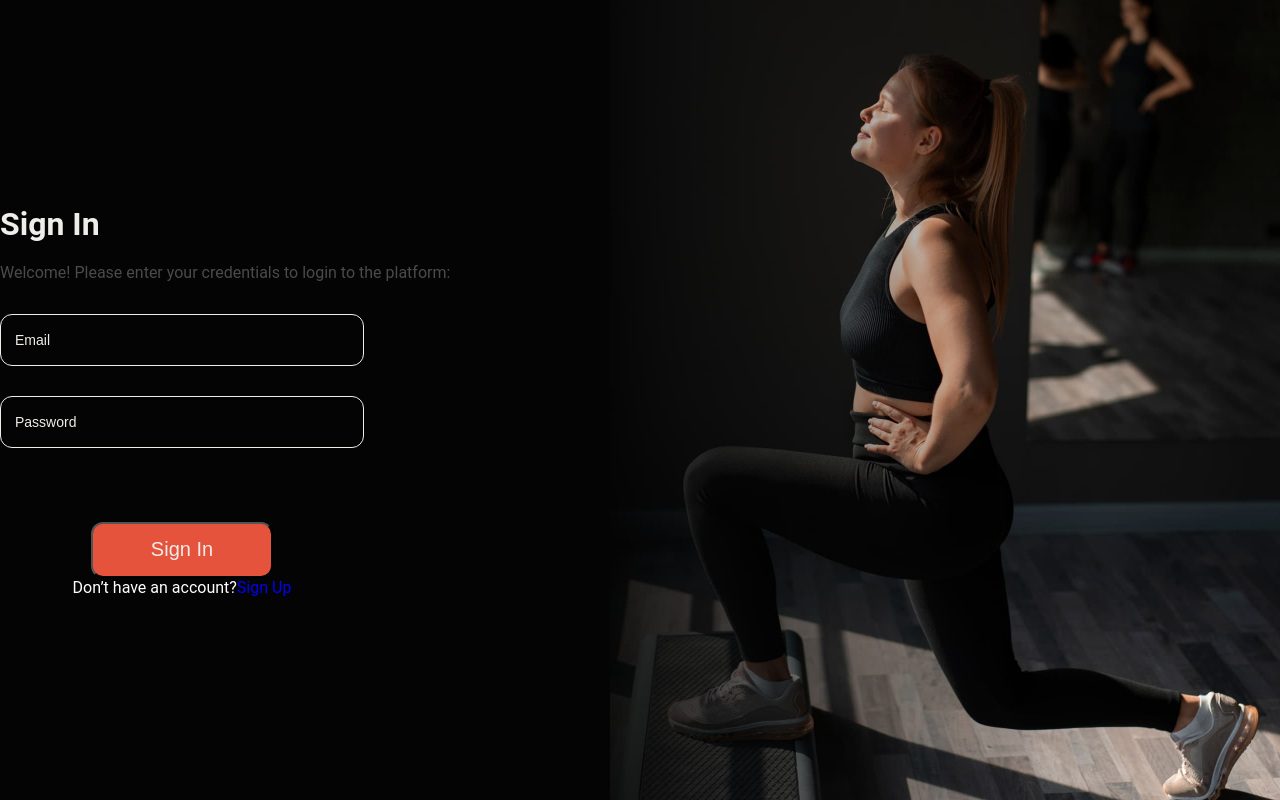
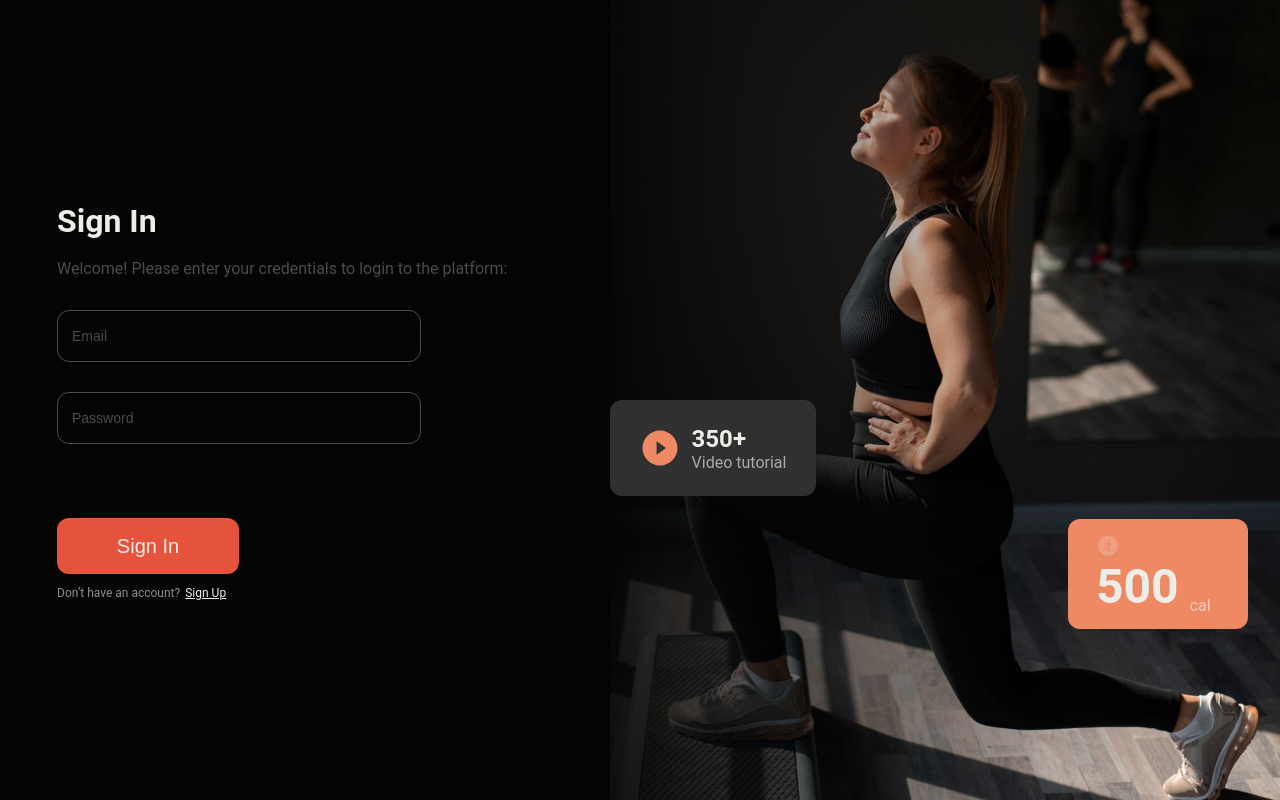
Before and after one commit to KlokunSerhii/banda, a React (Create React App) app: page /banda/singin in a window 1280 px wide. Built offline with nearby package versions, Linux system fonts and the light colour scheme.

Commit message:
singIn&singUp css

```diff
--- a/package.json
+++ b/package.json
@@ -39,6 +39,7 @@
     "notiflix": "^3.2.6",
     "react": "^18.1.0",
     "react-dom": "^18.1.0",
+    "react-icons": "^4.11.0",
     "react-redux": "^8.1.2",
     "react-router-dom": "^6.16.0",
     "react-scripts": "5.0.1",
--- a/src/components/welcome/SignInForm/SignInForm.jsx
+++ b/src/components/welcome/SignInForm/SignInForm.jsx
@@ -1,12 +1,14 @@
 import React from 'react';
 import { ErrorMessage, Formik, Field, Form } from 'formik';
 import * as Yup from 'yup';
+import { AiFillPlayCircle } from 'react-icons/ai';
+import { MdRunCircle } from 'react-icons/md';
+import { NavLink } from 'react-router-dom';
+import { useDispatch } from 'react-redux';
 
 import styles from './SignInForm.module.css';
-import { useDispatch } from 'react-redux';
 import { login } from '../../../redux/auth/operations';
 import bg from '../../../images/side-view-people-training-gym 1.jpg';
-import { NavLink } from 'react-router-dom';
 
 function SignInForm() {
   const email = '';
@@ -38,12 +40,30 @@ function SignInForm() {
 
   return (
     <div className={styles.containerSingIn}>
-      <img src={bg} alt="bg" className={styles.bg} />
+      <div className={styles.imgContainer}>
+        <div className={styles.video}>
+          <AiFillPlayCircle className={styles.iconPlay} />
+          <div className={styles.videoInfo}>
+            <p className={styles.videoQuantity}>350+</p>
+            <p className={styles.videoText}>Video tutorial</p>
+          </div>
+        </div>
+        <div className={styles.calories}>
+          <MdRunCircle className={styles.iconRun} />
+          <div className={styles.caloriesInfo}>
+            <p className={styles.caloriesQuantity}>500</p>
+            <p className={styles.caloriesText}>cal</p>
+          </div>
+        </div>
+        <img src={bg} alt="bg" className={styles.bg} />
+      </div>
+
       <div className={styles.formContainer}>
         <h1 className={styles.title}>Sign In</h1>
         <p className={styles.welcome}>
           Welcome! Please enter your credentials to login to the platform:
         </p>
+
         <Formik
           initialValues={{ email, password }}
           validationSchema={SignupSchemaLogin}
@@ -88,8 +108,11 @@ function SignInForm() {
             <button className={styles.button} type="submit">
               Sign In
             </button>
-            <p style={{ color: '#ffffff' }}>
-              Don’t have an account?<NavLink to={'/singup'}>Sign Up </NavLink>
+            <p className={styles.linkSingUp}>
+              Don’t have an account?
+              <NavLink to={'/singup'} className={styles.link}>
+                Sign Up
+              </NavLink>
             </p>
           </Form>
         </Formik>
--- a/src/components/welcome/SignInForm/SignInForm.module.css
+++ b/src/components/welcome/SignInForm/SignInForm.module.css
@@ -2,19 +2,26 @@
   display: flex;
   flex-direction: row-reverse;
   text-align: center;
-  justify-content: center;
   align-items: center;
+  justify-content: space-between;
   background-color: #040404;
+  min-height: 100vh;
 }
+
 .formContainer {
   display: flex;
   flex-direction: column;
   align-items: flex-start;
-  width: 50%;
+  width: 496px;
+  margin: auto;
 }
+
 .bg {
-  width: 670px;
+  width: 100%;
+  height: 100vh;
+  margin: 0;
 }
+
 .title {
   margin-bottom: 16px;
   font-weight: 700;
@@ -22,15 +29,18 @@
   line-height: 1.37;
   color: #efede8;
 }
+
 .welcome {
   margin-bottom: 12px;
   font-size: 16px;
+  text-align: start;
   color: #efede84d;
 }
 
 .form {
   display: flex;
-  align-items: center;
+  align-items: flex-start;
+
   justify-content: center;
   flex-direction: column;
 }
@@ -51,12 +61,12 @@
   color: #efede8;
   outline: none;
   background-color: transparent;
-  border: 1px solid #efede8;
+  border: 1px solid #efede84d;
   &::placeholder {
-    color: #efede8;
+    color: #efede84d;
   }
   &:focus {
-    border: 1px solid #efede8;
+    border: 1px solid #efede84d;
   }
 }
 
@@ -69,9 +79,11 @@
   font-weight: 500;
   font-size: 20px;
   margin-top: 64px;
+  margin-bottom: 12px;
   background: #e6533c;
   color: #efede8;
   border-radius: 12px;
+  border: none;
   cursor: pointer;
   :hover {
     color: #efede8;
@@ -83,3 +95,98 @@
   margin-bottom: 5px;
   font-size: 20px;
 }
+
+.linkSingUp {
+  font-size: 12px;
+  color: #efede899;
+}
+
+.link {
+  margin-left: 5px;
+  font-size: 12px;
+  color: #efede8;
+  text-decoration: underline;
+}
+
+.video {
+  position: absolute;
+  top: 50%;
+  display: flex;
+  flex-direction: row;
+  align-items: center;
+  justify-content: center;
+  width: 206px;
+  height: 96px;
+  padding: 20px 23px;
+  background-color: #303030;
+  border-radius: 12px;
+}
+
+.calories {
+  position: absolute;
+  right: 32px;
+  bottom: 171px;
+  display: flex;
+  flex-direction: column;
+  align-items: flex-start;
+  justify-content: center;
+  width: 180px;
+  height: 110px;
+  padding: 14px 28px;
+  background-color: #ef8964;
+  border-radius: 12px;
+}
+
+.videoQuantity {
+  font-weight: 700;
+  font-size: 24px;
+  color: #efede8;
+}
+
+.caloriesQuantity {
+  font-weight: 700;
+  font-size: 48px;
+  color: #efede8;
+}
+
+.videoText {
+  font-size: 16px;
+  color: #efede8a6;
+}
+
+.caloriesText {
+  margin-left: 11px;
+  font-size: 16px;
+  color: #efede8a6;
+}
+
+.imgContainer {
+  position: relative;
+}
+
+.iconPlay {
+  width: 40px;
+  height: 40px;
+  fill: #ef8964;
+}
+
+.iconRun {
+  width: 24px;
+  height: 24px;
+  fill: #efa082;
+  color: #efede8;
+}
+
+.videoInfo {
+  display: flex;
+  flex-direction: column;
+  align-items: flex-start;
+  margin-left: 12px;
+}
+
+.caloriesInfo {
+  display: flex;
+  flex-direction: row;
+  align-items: flex-end;
+  justify-content: flex-start;
+}
--- a/src/components/welcome/SignUpForm/SignUpForm.module.css
+++ b/src/components/welcome/SignUpForm/SignUpForm.module.css
@@ -2,19 +2,26 @@
   display: flex;
   flex-direction: row-reverse;
   text-align: center;
-  justify-content: center;
   align-items: center;
+  justify-content: space-between;
   background-color: #040404;
+  min-height: 100vh;
 }
+
 .formContainer {
   display: flex;
   flex-direction: column;
   align-items: flex-start;
-  width: 50%;
+  width: 496px;
+  margin: auto;
 }
+
 .bg {
-  width: 670px;
+  width: 100%;
+  height: 100vh;
+  margin: 0;
 }
+
 .title {
   margin-bottom: 16px;
   font-weight: 700;
@@ -22,15 +29,17 @@
   line-height: 1.37;
   color: #efede8;
 }
+
 .welcome {
   margin-bottom: 12px;
   font-size: 16px;
+  text-align: start;
   color: #efede84d;
 }
 
 .form {
   display: flex;
-  align-items: center;
+  align-items: flex-start;
   justify-content: center;
   flex-direction: column;
 }
@@ -51,12 +60,12 @@
   color: #efede8;
   outline: none;
   background-color: transparent;
-  border: 1px solid #efede8;
+  border: 1px solid #efede84d;
   &::placeholder {
-    color: #efede8;
+    color: #efede84d;
   }
   &:focus {
-    border: 1px solid #efede8;
+    border: 1px solid #efede84d;
   }
 }
 
@@ -69,9 +78,11 @@
   font-weight: 500;
   font-size: 20px;
   margin-top: 64px;
+  margin-bottom: 12px;
   background: #e6533c;
   color: #efede8;
   border-radius: 12px;
+  border: none;
   cursor: pointer;
   :hover {
     color: #efede8;
@@ -83,3 +94,98 @@
   margin-bottom: 5px;
   font-size: 20px;
 }
+
+.linkSingIn {
+  font-size: 12px;
+  color: #efede899;
+}
+
+.link {
+  margin-left: 5px;
+  font-size: 12px;
+  color: #efede8;
+  text-decoration: underline;
+}
+
+.video {
+  position: absolute;
+  top: 50%;
+  display: flex;
+  flex-direction: row;
+  align-items: center;
+  justify-content: center;
+  width: 206px;
+  height: 96px;
+  padding: 20px 23px;
+  background-color: #303030;
+  border-radius: 12px;
+}
+
+.calories {
+  position: absolute;
+  right: 32px;
+  bottom: 171px;
+  display: flex;
+  flex-direction: column;
+  align-items: flex-start;
+  justify-content: center;
+  width: 180px;
+  height: 110px;
+  padding: 14px 28px;
+  background-color: #ef8964;
+  border-radius: 12px;
+}
+
+.videoQuantity {
+  font-weight: 700;
+  font-size: 24px;
+  color: #efede8;
+}
+
+.caloriesQuantity {
+  font-weight: 700;
+  font-size: 48px;
+  color: #efede8;
+}
+
+.videoText {
+  font-size: 16px;
+  color: #efede8a6;
+}
+
+.caloriesText {
+  margin-left: 11px;
+  font-size: 16px;
+  color: #efede8a6;
+}
+
+.imgContainer {
+  position: relative;
+}
+
+.iconPlay {
+  width: 40px;
+  height: 40px;
+  fill: #ef8964;
+}
+
+.iconRun {
+  width: 24px;
+  height: 24px;
+  fill: #efa082;
+  color: #efede8;
+}
+
+.videoInfo {
+  display: flex;
+  flex-direction: column;
+  align-items: flex-start;
+  margin-left: 12px;
+}
+
+.caloriesInfo {
+  display: flex;
+  flex-direction: row;
+  align-items: flex-end;
+  justify-content: flex-start;
+}
```
Also changed, not shown: src/components/welcome/SignUpForm/SignUpForm.jsx (+27 -5 lines), 1 other file (tests, documents, lock files or other folders).
